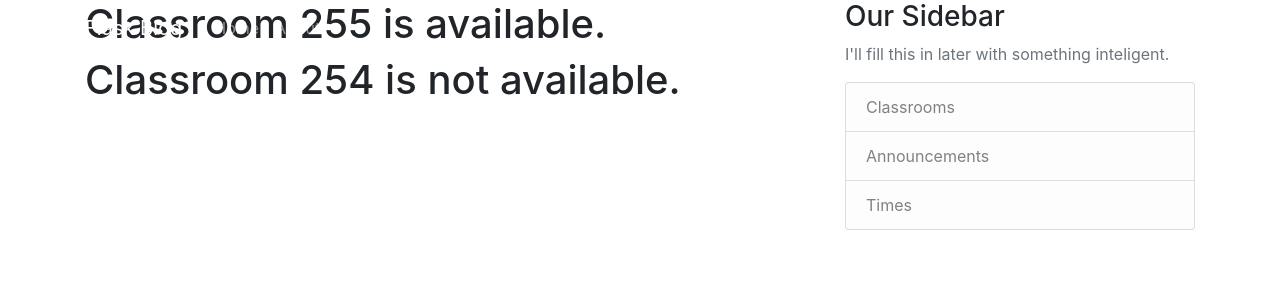
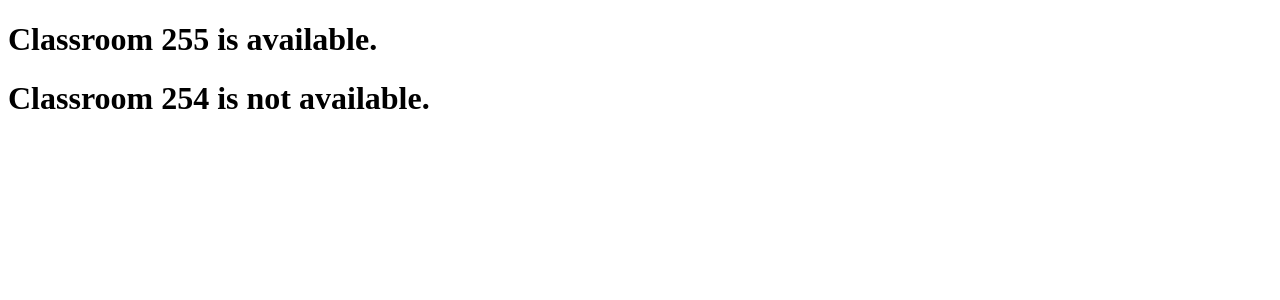
Before and after one commit to RoaringPigeon/Capstone-Project, a Flask app: page / in a window 1280 px wide. Shown: the top 300 px of the page. Run offline with Flask 2, Linux system fonts and the light colour scheme; parts of the project's set-up code (start-up, migrations or seed data) failed here and were passed over; some libraries are stand-ins or nearby versions.

Commit message:
Revert "Adding to login/register pages and starting my branch"

```diff
--- a/app/app.py
+++ b/app/app.py
@@ -1,9 +1,6 @@
 
-from flask import Flask, render_template, url_for
-from forms import RegistrationForm, LoginForm
+from flask import Flask, render_template, request, send_from_directory, redirect, url_for
 app = Flask(__name__, static_url_path='/static')
-
-app.config['SECRET_KEY'] = '73982ac8l3l2hs7blh43l29bliha82914'
 
 classRooms = [
     {
@@ -20,16 +17,11 @@
 
 @app.route('/', methods=['GET'])
 @app.route("/home")
-def home():
+def homePage():
     return render_template("home.html", title='Home', classRooms=classRooms)
-@app.route("/about")
-def about():
-    return render_template("about.html", title='About')
 @app.route("/login")
-def login():
-    form = LoginForm()
-    return render_template("login.html", title='Login', form=form)
+def loginPage():
+    return render_template("login.html", title='Login')
 @app.route("/register")
-def register():
-    form = RegistrationForm()
-    return render_template("register.html", title='Register', form = form)
+def registerPage():
+    return render_template("register.html", title='Register')
--- a/app/templates/about.html
+++ /dev/null
@@ -1,4 +0,0 @@
-{% extends "layout.html" %}
-{% block content %}
-    <h1>About Page</h1>
-{% endblock content %}
--- a/app/templates/layout.html
+++ b/app/templates/layout.html
@@ -1,71 +1,14 @@
 <!DOCTYPE html>
 <html>
-
 <head>
-    <meta charset="utf-8">
-    <meta name="viewport" content="width=device-width, initial-scale=1.0", shrink-to-fit="no">
-
-    <link rel="stylesheet" href="https://stackpath.bootstrapcdn.com/bootstrap/4.3.1/css/bootstrap.min.css"
-        integrity="sha384-ggOyR0iXCbMQv3Xipma34MD+dH/1fQ784/j6cY/iJTQUOhcWr7x9JvoRxT2MZw1T" crossorigin="anonymous">
-    <link rel="stylesheet" type="text/css" href="{{ url_for('static', filename='main.css') }}">
     {% if title %}
-    <title> Capstone-Project: {{title}}</title>
+        <title> Capstone-Project: {{title}}</title>
     {% else %}
-    <title> Capstone-Project</title>
+        <title> Capstone-Project</title>
     {% endif %}
 </head>
-
 <body>
-    <header class="site-header">
-        <nav class="navbar navbar-expand-md navbar-dark bg-steel fixed-top">
-            <div class="container">
-                <a class="navbar-brand mr-4" href="/">Flask Blog</a>
-                <button class="navbar-toggler" type="button" data-toggle="collapse" data-target="#navbarToggle"
-                    aria-controls="navbarToggle" aria-expanded="false" aria-label="Toggle navigation">
-                    <span class="navbar-toggler-icon"></span>
-                </button>
-                <div class="collapse navbar-collapse" id="navbarToggle">
-                    <div class="navbar-nav mr-auto">
-                        <a class="nav-item nav-link" href="/">Home</a>
-                        <a class="nav-item nav-link" href="/about">About</a>
-                    </div>
-                    <!-- Navbar Right Side -->
-                    <div class="navbar-nav">
-                        <a class="nav-item nav-link" href="/login">Login</a>
-                        <a class="nav-item nav-link" href="/register">Register</a>
-                    </div>
-                </div>
-            </div>
-        </nav>
-    </header>
-    <main role="main" class="container">
-        <div class="row">
-            <div class="col-md-8">
-                {% block content %}{% endblock %}
-            </div>
-            <div class="col-md-4">
-                <div class="content-section">
-                    <h3>Our Sidebar</h3>
-                    <p class='text-muted'>I'll fill this in later with something inteligent.
-                        <ul class="list-group">
-                            <li class="list-group-item list-group-item-light">Classrooms</li>
-                            <li class="list-group-item list-group-item-light">Announcements</li>
-                            <li class="list-group-item list-group-item-light">Times</li>
-                        </ul>
-                    </p>
-                </div>
-            </div>
-        </div>
-    </main>
-    <script src="https://code.jquery.com/jquery-3.3.1.slim.min.js"
-        integrity="sha384-q8i/X+965DzO0rT7abK41JStQIAqVgRVzpbzo5smXKp4YfRvH+8abtTE1Pi6jizo"
-        crossorigin="anonymous"></script>
-    <script src="https://cdnjs.cloudflare.com/ajax/libs/popper.js/1.14.7/umd/popper.min.js"
-        integrity="sha384-UO2eT0CpHqdSJQ6hJty5KVphtPhzWj9WO1clHTMGa3JDZwrnQq4sF86dIHNDz0W1"
-        crossorigin="anonymous"></script>
-    <script src="https://stackpath.bootstrapcdn.com/bootstrap/4.3.1/js/bootstrap.min.js"
-        integrity="sha384-JjSmVgyd0p3pXB1rRibZUAYoIIy6OrQ6VrjIEaFf/nJGzIxFDsf4x0xIM+B07jRM"
-        crossorigin="anonymous"></script>
+    {% block content %}
+    {% endblock content %}
 </body>
-
 </html>
```
Also changed, not shown: app/static/css/main.css (deleted, +0 -80 lines), app/templates/register.html (+1 -35 lines), 2 other files.
